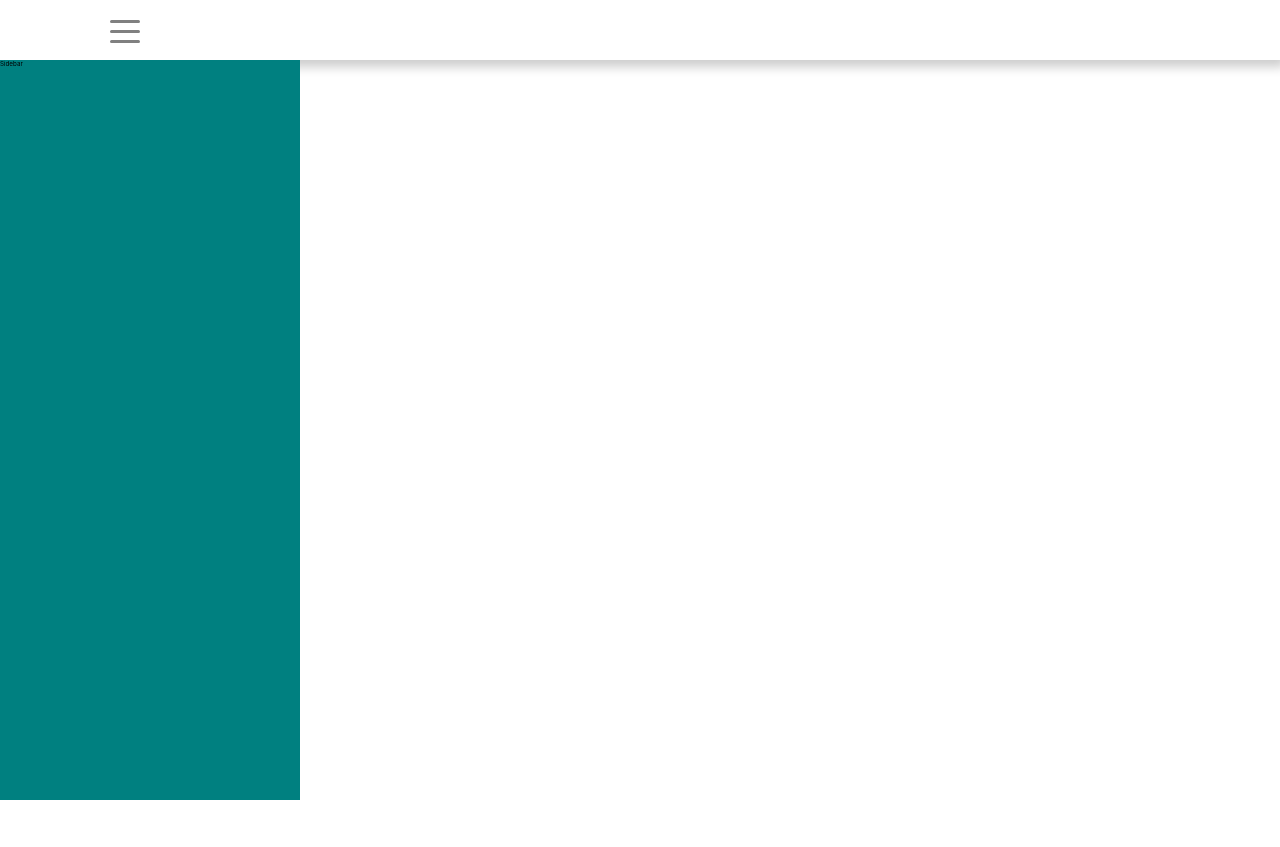
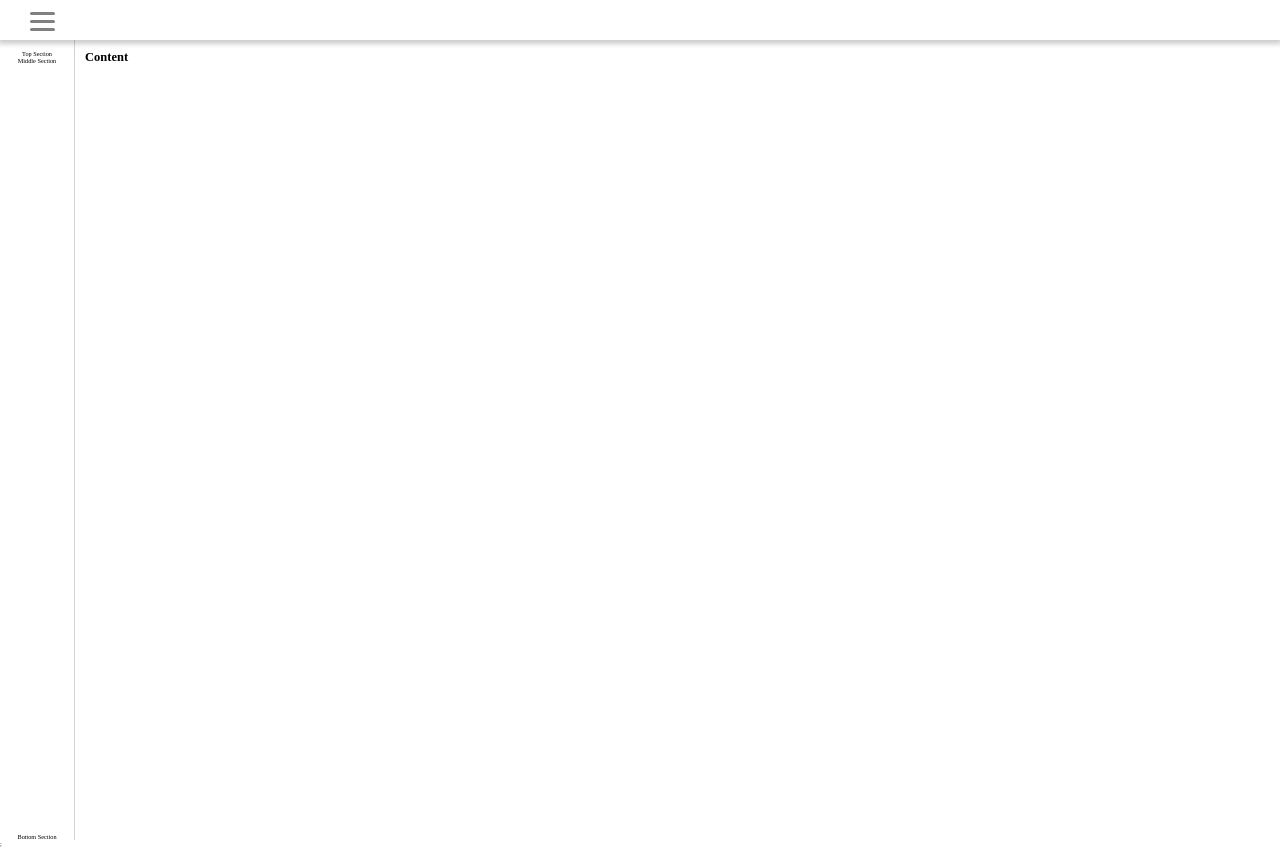
Before and after one commit to PrinceNarteh/tourism, a Next.js app: page /dashboard in a window 1280 px wide. Before the commit the page ends 800 px from the top, so only its background shows below. Built offline with nearby package versions, Linux system fonts and the light colour scheme.

Commit message:
done with page structure

```diff
--- /dev/null
+++ b/components/Content.tsx
@@ -0,0 +1,16 @@
+import React from "react";
+import styled from "styled-components";
+
+export const Content = () => {
+  return (
+    <ContentStyle>
+      <h1>Content</h1>
+    </ContentStyle>
+  );
+};
+
+const ContentStyle = styled.main`
+  transition: all 0.2s ease-in-out;
+  margin: 1rem;
+  /* padding: 7rem 2rem 2rem; */
+`;
--- a/components/Hamburger.tsx
+++ b/components/Hamburger.tsx
@@ -22,20 +22,28 @@ export const HamburgerStyle = styled.label`
     position: absolute;
     top: 50%;
     left: 20%;
-    width: 3rem;
+    width: 2.5rem;
     height: 3px;
     background-color: gray;
     border-radius: 5px;
     transition: all 0.2s linear;
 
     &:nth-child(1) {
-      transform: translateY(-1rem);
+      transform: translateY(-0.8rem);
       animation-delay: 100ms;
     }
 
     &:nth-child(3) {
-      transform: translateY(1rem);
+      transform: translateY(0.8rem);
       animation-delay: 250ms;
     }
   }
+
+  &:hover span:nth-child(1) {
+    transform: translateY(-1rem);
+  }
+
+  &:hover span:nth-child(3) {
+    transform: translateY(1rem);
+  }
 `;
--- a/components/HiddenInput.tsx
+++ b/components/HiddenInput.tsx
@@ -15,4 +15,8 @@ export const HiddenInput = styled.input`
   &:checked ~ nav label span:nth-child(3) {
     transform: rotate(-40deg);
   }
+
+  &:checked ~ div .sidebar {
+    width: 6rem;
+  }
 `;
--- a/components/Navbar.tsx
+++ b/components/Navbar.tsx
@@ -11,10 +11,16 @@ export const Navbar = () => {
 };
 
 const NavbarStyle = styled.nav`
-  height: 6rem;
-  box-shadow: 0 2px 10px 5px rgba(0, 0, 0, 0.2);
   display: flex;
   align-items: center;
   justify-content: space-between;
-  padding: 0 10rem;
+
+  position: sticky;
+  top: 0;
+  background-color: #fff;
+  box-shadow: 0 2px 5px 2px rgba(0, 0, 0, 0.2);
+
+  padding: 0 2rem;
+  height: 4rem;
+  z-index: 100;
 `;
--- a/components/Sidebar.tsx
+++ b/components/Sidebar.tsx
@@ -2,14 +2,45 @@ import React from "react";
 import styled from "styled-components";
 
 export const Sidebar = () => {
-  return <SidebarStyle>Sidebar</SidebarStyle>;
+  return (
+    <SidebarStyle className="sidebar">
+      <div className="sidebar__top">Top Section</div>
+      <div className="sidebar__middle">Middle Section</div>
+      <div className="sidebar__bottom">Bottom Section</div>
+    </SidebarStyle>
+  );
 };
 
-const SidebarStyle = styled.nav`
-  width: 30rem;
-  background-color: teal;
-  position: fixed;
-  bottom: 0;
+const SidebarStyle = styled.aside`
+  display: flex;
+  flex-shrink: 0;
+  align-items: center;
+  flex-direction: column;
+  justify-content: stretch;
+
+  overflow: hidden;
+  width: 7.5rem;
+  height: 100vh;
+
+  padding-top: 1rem;
+
+  position: sticky;
   left: 0;
-  height: calc(100vh - 6rem);
+  top: 4rem;
+
+  background-color: transparent;
+
+  border-right: 1px solid lightgray;
+  transition: width 0.2s ease-in-out;
+
+  .sidebar__top {
+  }
+
+  .sidebar__middle {
+    flex-grow: 1;
+    overflow-y: auto;
+    overflow-x: hidden;
+  }
+  .sidebar__bottom {
+  }
 `;
--- a/pages/dashboard/index.tsx
+++ b/pages/dashboard/index.tsx
@@ -1,4 +1,5 @@
 import { HiddenInput } from "components/HiddenInput";
+import { Content } from "components/Content";
 import { Navbar } from "components/Navbar";
 import { Sidebar } from "components/Sidebar";
 import React from "react";
@@ -6,14 +7,19 @@ import styled from "styled-components";
 
 const Dashboard = () => {
   return (
-    <DashboardStyle>
+    <>
       <HiddenInput type="checkbox" id="checkbox" />
       <Navbar />
-      <Sidebar />
-    </DashboardStyle>
+      <Container>
+        <Sidebar />
+        <Content />
+      </Container>
+    </>
   );
 };
 
 export default Dashboard;
 
-const DashboardStyle = styled.div``;
+const Container = styled.div`
+  display: flex;
+`;
--- a/styles/globals.css
+++ b/styles/globals.css
@@ -8,8 +8,6 @@
 
 html,
 body {
-  font-family: -apple-system, BlinkMacSystemFont, Segoe UI, Roboto, Oxygen,
-    Ubuntu, Cantarell, Fira Sans, Droid Sans, Helvetica Neue, sans-serif;
   font-size: 62.5%;
 }
 
```
